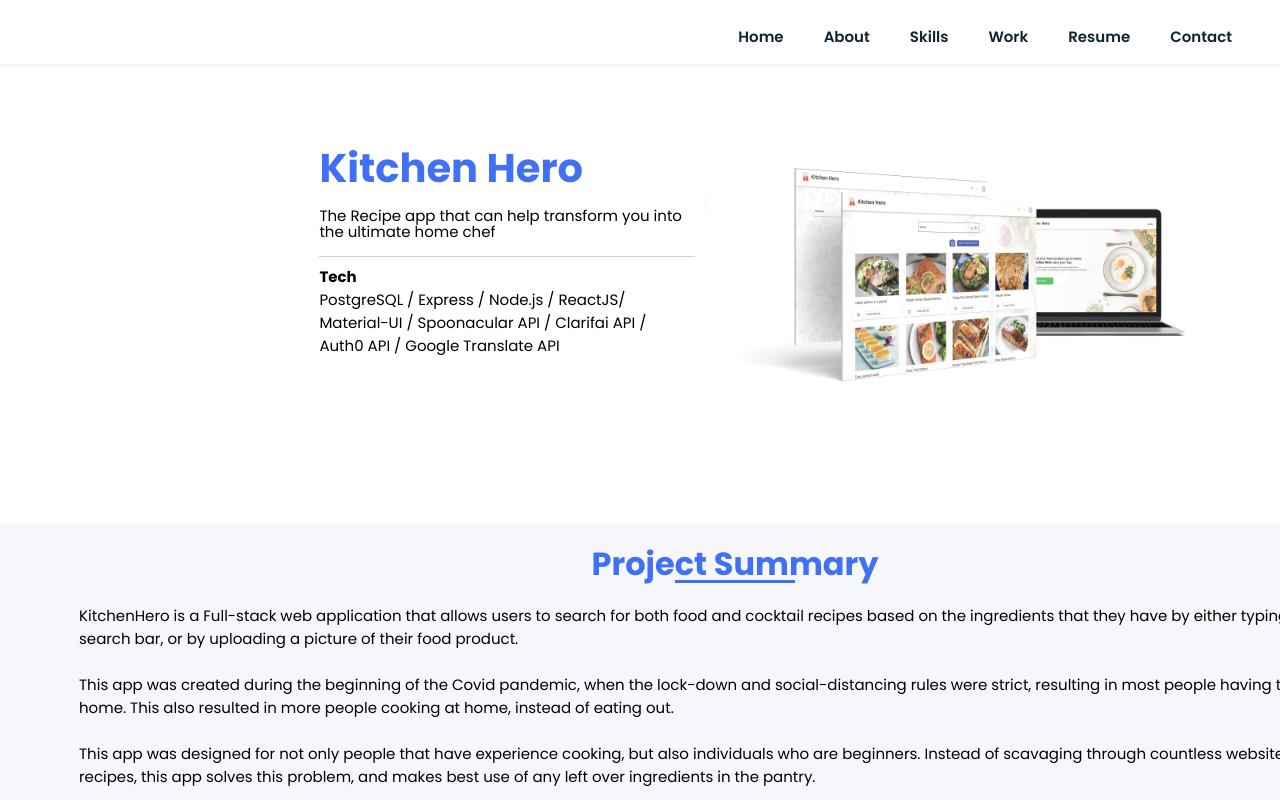
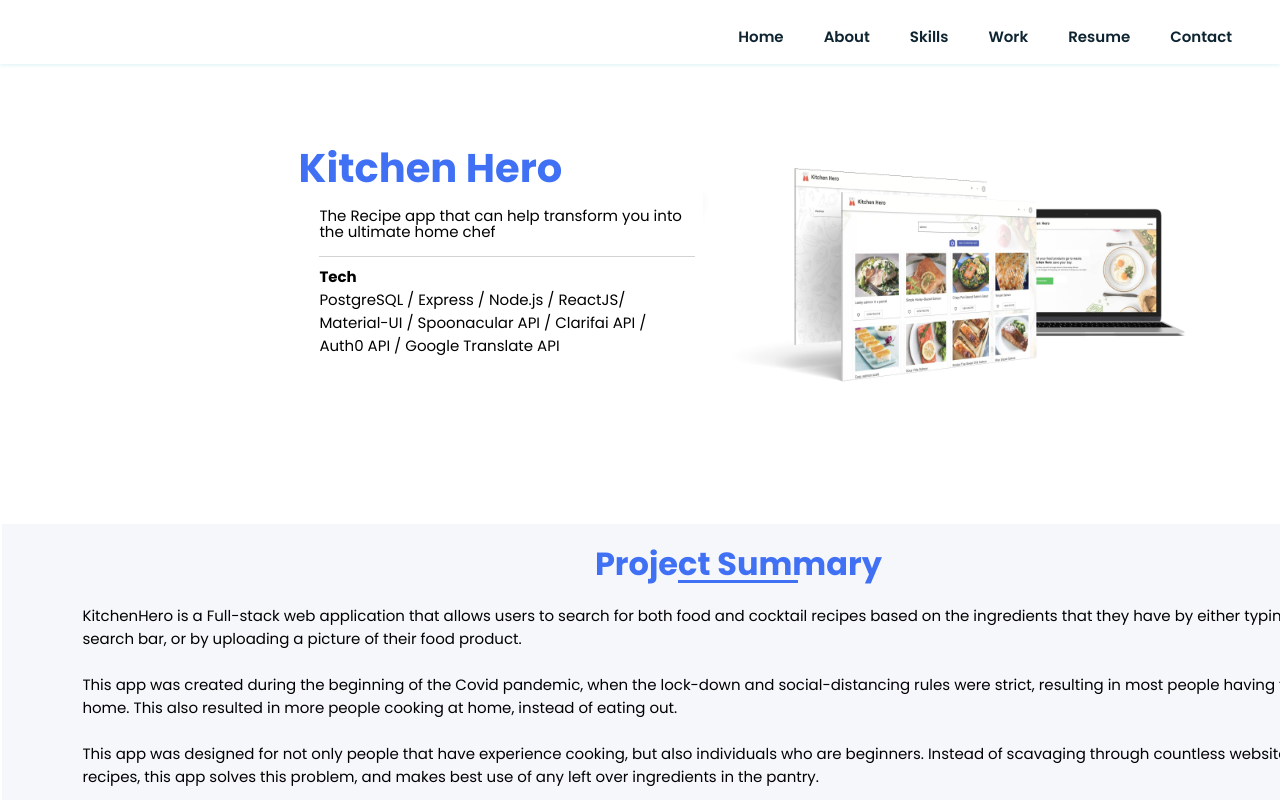
Before and after one commit to JeffreyLiu90/Portfolio-Jeff, a plain HTML site: page kitchenhero.html in a window 1280 px wide. Shown: the top 800 px of the page. Drawn offline with nearby package versions, Linux system fonts and the light colour scheme.

Commit message:
Update project-styles.css

```diff
--- a/src/css/project-styles.css
+++ b/src/css/project-styles.css
@@ -102,6 +102,7 @@ img {
   color: var(--first-colour);
 
   margin-bottom: var(--mb-4);
+  margin-left: -1.3rem;
   text-align: center;
   width: 350px;
 }
@@ -127,6 +128,9 @@ img {
   background-color: var(--first-colour);
 }
 
+.features__section {
+  margin-left: 1rem;
+}
 .section-title-project::after {
   position: absolute;
   content: "";
@@ -268,6 +272,11 @@ img {
 
 .features-ramen-container > ul {
   list-style: circle;
+}
+
+.project-section {
+  margin-left: -2.85rem;
+  width: 105vw;
 }
 
 /* /* Ipad ///////////////////////////////////////////// */
```
